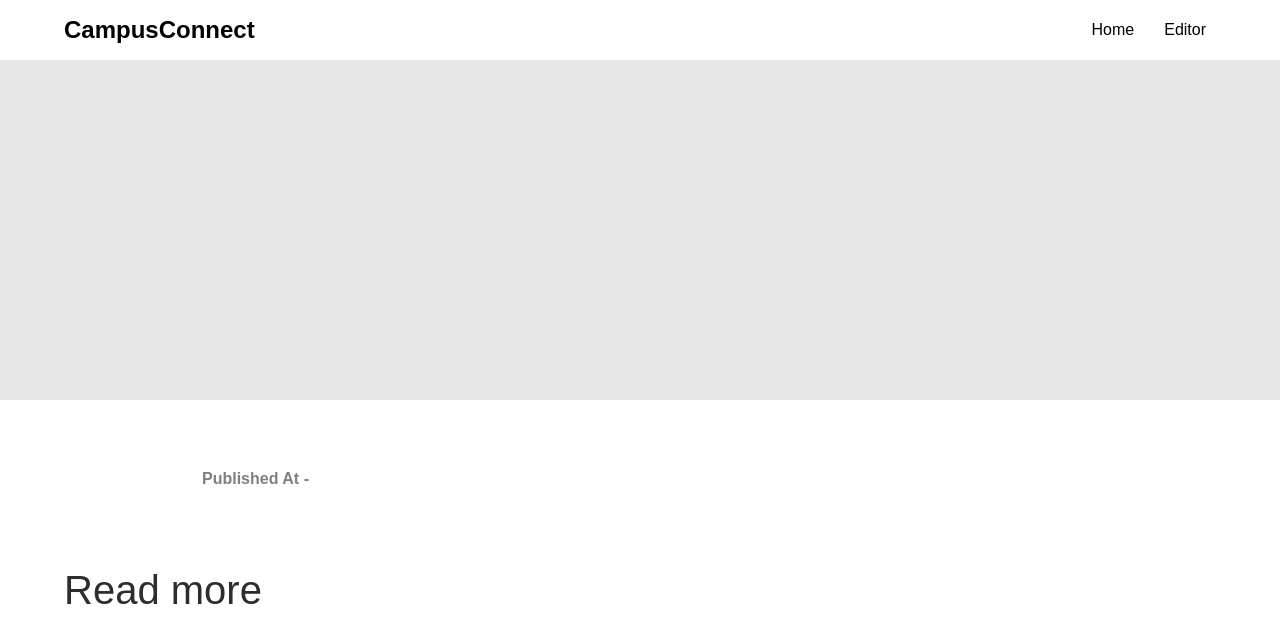
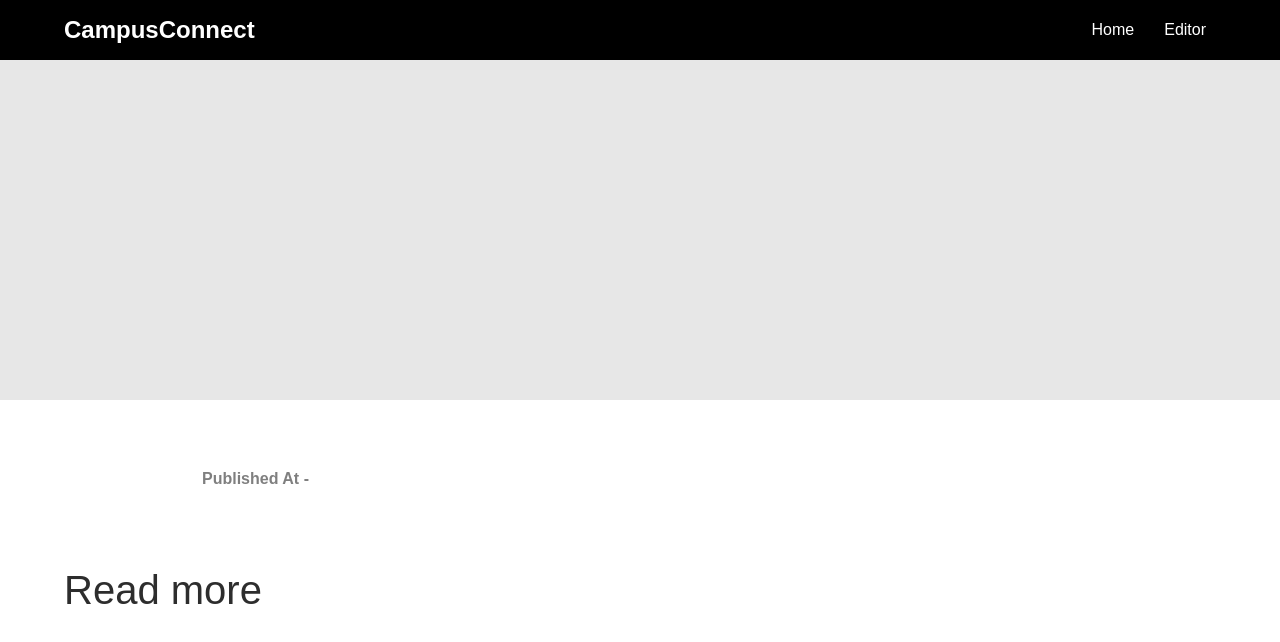
Before and after one commit to singharyan1007/CampusBlog, a website: page public/blog.html in a window 1280 px wide. Drawn offline with Linux system fonts and the light colour scheme; no server answers.

Commit message:
changed navigation bar

```diff
--- a/public/css/home.css
+++ b/public/css/home.css
@@ -25,7 +25,7 @@ body{
     justify-content: space-between;
     align-items: center;
     padding: 0 5vw;
-    background: #fff;
+    background: #000;
     z-index: 9;
 }
 
@@ -33,13 +33,16 @@ body{
     display: flex;
     list-style: none;
 }
+h1{
+    color: #fff;
+}
 
 .link{
     padding: 10px;
     margin-left: 10px;
     text-decoration: none;
     text-transform: capitalize;
-    color: #000;
+    color: #fff;
 }
 
 .header{
```
Also changed, not shown: public/uploads/1637933368659img4.png (added), 1 other file.
